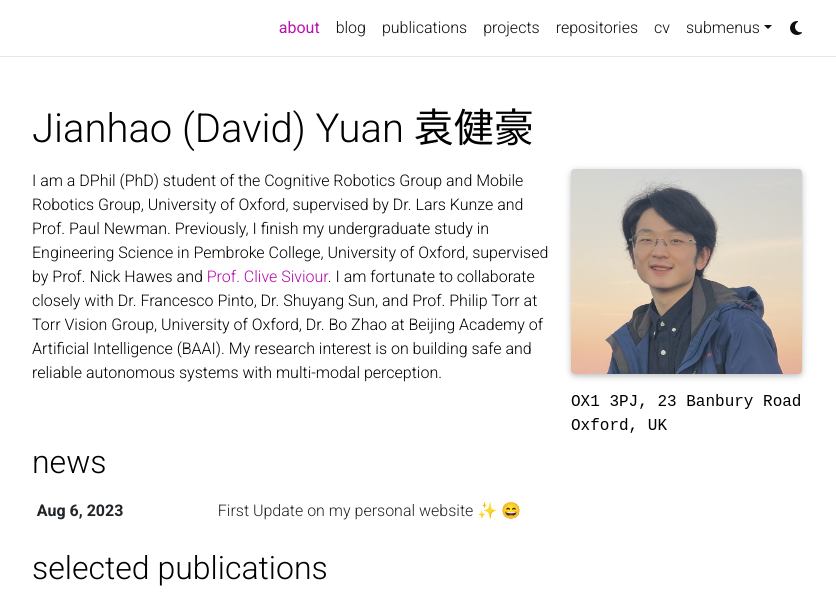
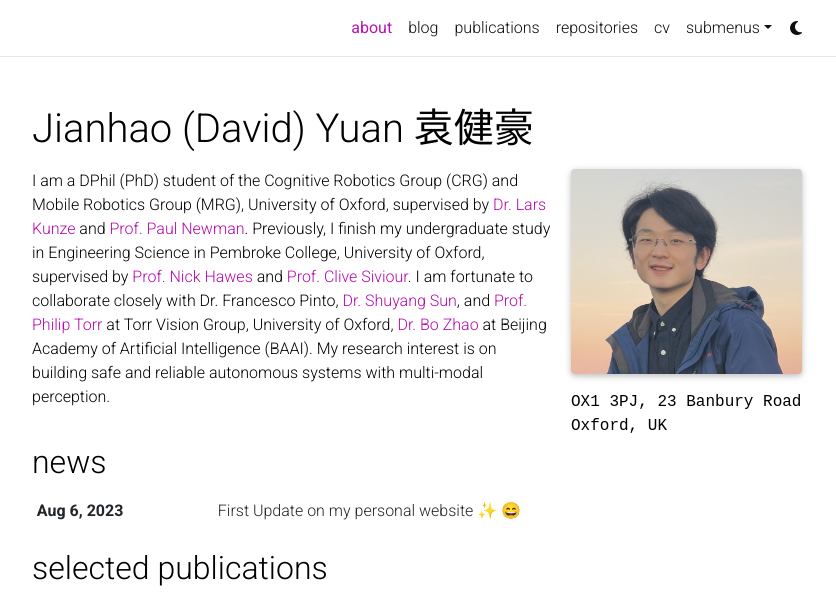
Before and after one commit to YuanJianhao508/YuanJianhao508.github.io, a Jekyll site: the page built from _pages/about.md, in a window 1280 px wide, cut to the strip 0-615 px from the top of the page. Shown: the whole strip, without its empty margins (223-1059 px from the left). Built offline with Jekyll 4.4.1, drawn with Linux system fonts in a browser that asks for light colours; full-size pictures stand in for the smaller copies a plugin makes; emoji names are drawn with the system emoji font; comment, search, counter and statistics services are not loaded; a style sheet for code colours, icons or effects is not loaded.

Commit message:
update about

```diff
--- a/_pages/about.md
+++ b/_pages/about.md
@@ -18,7 +18,7 @@
 social: true  # includes social icons at the bottom of the page
 ---
 
-I am a DPhil (PhD) student of the Cognitive Robotics Group and Mobile Robotics Group, University of Oxford, supervised by Dr. Lars Kunze and Prof. Paul Newman. Previously, I finish my undergraduate study in Engineering Science in Pembroke College, University of Oxford, supervised by Prof. Nick Hawes and [Prof. Clive Siviour](https://eng.ox.ac.uk/people/clive-siviour/). I am fortunate to collaborate closely with Dr. Francesco Pinto, Dr. Shuyang Sun, and Prof. Philip Torr at Torr Vision Group, University of Oxford, Dr. Bo Zhao at Beijing Academy of Artificial Intelligence (BAAI). My research interest is on building safe and reliable autonomous systems with multi-modal perception.
+I am a DPhil (PhD) student of the Cognitive Robotics Group (CRG) and Mobile Robotics Group (MRG), University of Oxford, supervised by [Dr. Lars Kunze](https://ori.ox.ac.uk/people/lars-kunze/) and [Prof. Paul Newman](https://www.ori.ox.ac.uk/people/paul-newman/). Previously, I finish my undergraduate study in Engineering Science in Pembroke College, University of Oxford, supervised by [Prof. Nick Hawes](https://www.robots.ox.ac.uk/~nickh/) and [Prof. Clive Siviour](https://eng.ox.ac.uk/people/clive-siviour/). I am fortunate to collaborate closely with Dr. Francesco Pinto, [Dr. Shuyang Sun](https://kevin-ssy.github.io/), and [Prof. Philip Torr](https://www.robots.ox.ac.uk/~phst/) at Torr Vision Group, University of Oxford, [Dr. Bo Zhao](https://www.bozhao.me/) at Beijing Academy of Artificial Intelligence (BAAI). My research interest is on building safe and reliable autonomous systems with multi-modal perception.
 
 <!-- Test Tese. Tell the world about yourself. Link to your favorite [subreddit](http://reddit.com). You can put a picture in, too. The code is already in, just name your picture `prof_pic.jpg` and put it in the `img/` folder.
 
```
Also changed, not shown: _pages/projects.md (+1 -1 lines).
